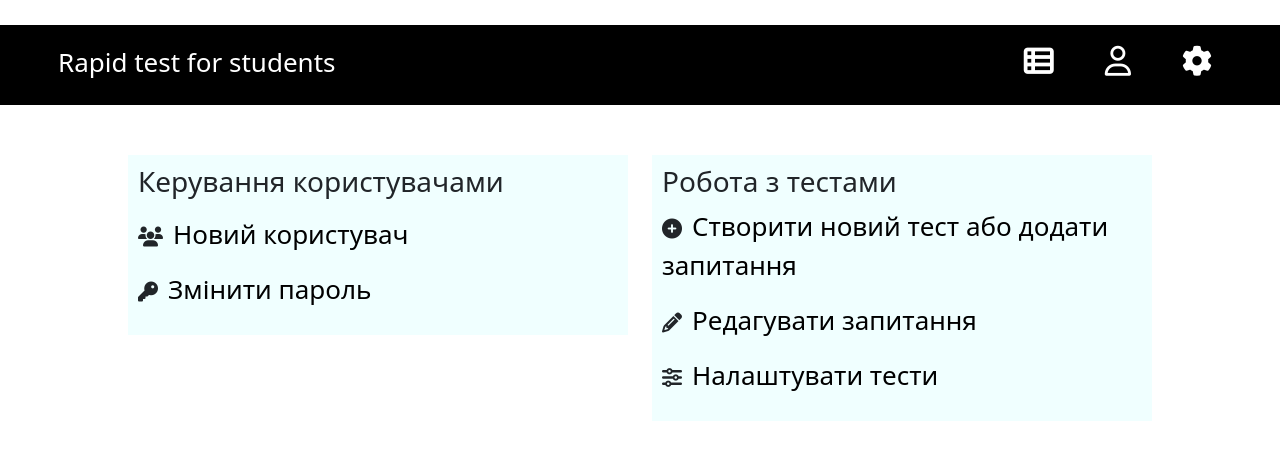
After one commit to Vasnets0v/Rapid-test-for-students, a Flask app: page /setting in a window 1280 px wide. The commit adds this page. Shown: the top 460 px of the page. Run offline with Flask 2, Linux system fonts and the light colour scheme; the visitor is signed in with stand-in values (Sample User, id 1); some libraries are stand-ins or nearby versions.

Commit message:
redesigned admin panel

```diff
--- a/app.py
+++ b/app.py
@@ -56,6 +56,30 @@ def check_results():
 @login_required
 def select_test_to_edit():
     return render_template('select_test_to_edit.html', topics=funcs.get_all_topics())
+
+
+@app.route('/new_user', methods=['POST', 'GET'])
+@login_required
+def new_user():
+    return render_template('new_user.html')
+
+
+@app.route('/change_password', methods=['POST', 'GET'])
+@login_required
+def change_password():
+    return render_template('change_password.html')
+
+
+@app.route('/setting', methods=['POST', 'GET'])
+@login_required
+def setting():
+    return render_template('setting_main_page.html')
+
+
+@app.route('/tests_settings', methods=['POST', 'GET'])
+@login_required
+def tests_settings():
+    return render_template('tests_settings.html', topics=funcs.get_all_info_about_topics())
 
 
 @app.route('/edit_test', methods=['POST', 'GET'])
@@ -157,7 +181,7 @@ def remove_topic():
             sql_request.execute(f'DELETE FROM tests_info WHERE topic_title="{topic}"')
             db.commit()
             flash(f'Тема {topic} видалена')
-            return redirect('/admin_panel')
+            return redirect('/setting')
         else:
             flash('Відсутня тема')
             return redirect('/')
@@ -181,8 +205,8 @@ def score():
         return render_template('score.html', topic=topic, users=users)
 
 
-@app.route('/change_password', methods=['POST', 'GET'])
-def change_password():
+@app.route('/handle_change_password_page', methods=['POST', 'GET'])
+def handle_change_password_page():
     if request.method == 'POST':
         email = request.form.get('email')
         old_password = request.form.get('old_password')
@@ -199,19 +223,19 @@ def change_password():
                     db_alchemy.session.commit()
 
                     flash('Пароль успішно змінено')
-                    return redirect('/admin_panel')
+                    return redirect('/setting')
 
                 else:
                     flash('старий пароль не вірний')
-                    return redirect('/admin_panel')
+                    return redirect('/setting')
 
             else:
                 flash('користувача не знайдено')
-                return redirect('/admin_panel')
+                return redirect('/setting')
 
         else:
             flash('паролі не співпадають')
-            return redirect('/admin_panel')
+            return redirect('/setting')
 
 
 @app.route('/select_topic_for_student', methods=['POST', 'GET'])
@@ -232,9 +256,9 @@ def select_topic_for_student():
     return render_template('select_topic_for_student.html', topic=topic)
 
 
-@app.route('/admin_panel', methods=['POST', 'GET'])
+@app.route('/handle_new_user_page', methods=['POST', 'GET'])
 @login_required
-def admin_panel():
+def handle_new_user_page():
     if request.method == 'POST':
         if request.form['password'] == request.form['re_password']:
 
@@ -254,15 +278,18 @@ def admin_panel():
                 db_alchemy.session.commit()
 
                 flash('Користувача успішно додано')
+                return redirect('/setting')
         else:
             flash('Паролі не співпадають')
-
-    return render_template('admin_panel.html', topics=funcs.get_all_info_about_topics())
+            return redirect('/setting')
+    else:
+        flash('Error')
+        return redirect('/')
 
 
-@app.route('/setting_test', methods=['POST', 'GET'])
+@app.route('/handle_setting_test_page', methods=['POST', 'GET'])
 @login_required
-def setting_test():
+def handle_setting_test_page():
     if request.method == 'POST':
         topic = request.form.get('topic')
         time_to_pass = request.form.get('time')
@@ -274,14 +301,18 @@ def setting_test():
 
         if total_questions_in_topic is None or total_questions_in_topic[0] < int(questions):
             flash('Недостатньо питань в темі')
-            return redirect('/admin_panel')
+            return redirect('/setting')
 
         else:
             sql_request.execute(f"""UPDATE tests_info SET time_to_pass='{time_to_pass}', topic_status='{status}',
                                 questions='{questions}' WHERE topic_title='{topic}'""")
             db.commit()
+            flash('Зміни збережено')
 
-        return redirect('/admin_panel')
+        return redirect('/setting')
+    else:
+        flash('Error')
+        return redirect('/')
 
 
 @app.route('/login', methods=['POST', 'GET'])
@@ -294,7 +325,7 @@ def login_page():
         if user:
             if check_password_hash(user.password, password):
                 login_user(user)
-                return redirect('/admin_panel')
+                return redirect('/setting')
             else:
                 flash('Неправильний логін або пароль')
         else:
--- /dev/null
+++ b/static/css/setting_main_page.css
@@ -0,0 +1,40 @@
+.wrapper{
+    margin-top: 50px;
+    margin-right: auto;
+    margin-left: auto;
+    width: 80%;
+}
+
+.test_setting, .user_setting {
+    background-color: azure;
+    padding: 10px;
+}
+
+a {
+    color: black;
+    text-decoration: none;
+    font-size: 26px;
+}
+
+a:link {
+    color: black;
+    text-decoration: none;
+    border: none;
+}
+
+a:visited {
+    color: black;
+    text-decoration: none;
+    border: none;
+}
+
+a:hover {
+    color: black;
+    text-decoration: none;
+    border: none;
+}
+
+i {
+    font-size: 20px;
+    padding-right: 10px;
+}
--- /dev/null
+++ b/static/js/tests_settings.js
@@ -0,0 +1,5 @@
+function confirm_delete_topic(topic, id){
+    if (confirm("Ви впевнені що хочете видалати тему " + topic) == true) {
+        document.getElementById('delete_button_' + id).click();
+    }
+}
--- a/templates/main_template.html
+++ b/templates/main_template.html
@@ -17,7 +17,7 @@
             <div class="me-auto p-2 bd-highlight"><a href="/">Rapid test for students</a></div>
             <div class="p-2 bd-highlight"><a href="/check_results"><i class="fa-solid fa-table-list"></i></a></div>
             <div class="p-2 bd-highlight"><a href="/login"><i class="fa-regular fa-user"></i></a></div>
-            <div class="p-2 bd-highlight"><a href="/admin_panel"><i class="fa-solid fa-gear"></i></a></div>
+            <div class="p-2 bd-highlight"><a href="/setting"><i class="fa-solid fa-gear"></i></a></div>
           </div>
     </div>
 
--- /dev/null
+++ b/templates/setting_main_page.html
@@ -0,0 +1,28 @@
+{% extends 'main_template.html' %}
+
+{% block style %}<link rel="stylesheet" href="static/css/setting_main_page.css">{% endblock %}
+
+{% block title %}Панель адміністратора{% endblock %}
+
+{% block content %}
+    <div class="wrapper">
+       <div class="row">
+            <div class="col">
+                <div class="user_setting">
+                    <h3>Керування користувачами</h3>
+                    <p></p>
+                    <p><i class="fa-solid fa-users"></i><a href="/new_user">Новий користувач</a></p>
+                    <p><i class="fa-solid fa-key"></i><a href="/change_password">Змінити пароль</a></p>
+                </div>
+            </div>
+            <div class="col">
+                <div class="test_setting">
+                    <h3>Робота з тестами</h3>
+                    <p><i class="fa-solid fa-circle-plus"></i><a href="/select_topic">Створити новий тест або додати запитання</a></p>
+                    <p><i class="fa-solid fa-pencil"></i><a href="/select_test_to_edit">Редагувати запитання</a></p>
+                    <p><i class="fa-solid fa-sliders"></i><a href="/tests_settings">Налаштувати тести</a></p>
+                </div>
+            </div>
+       </div>
+    </div>
+{% endblock %}
```
Also changed, not shown: static/css/admin_panel.css (deleted, +0 -61 lines), static/css/change_password.css (added, +11 -0 lines), static/css/new_user.css (added, +11 -0 lines), static/css/tests_settings.css (added, +39 -0 lines), templates/admin_panel.html (deleted, +0 -89 lines), templates/change_password.html (added, +28 -0 lines), templates/new_user.html (added, +27 -0 lines), templates/tests_settings.html (added, +47 -0 lines).
